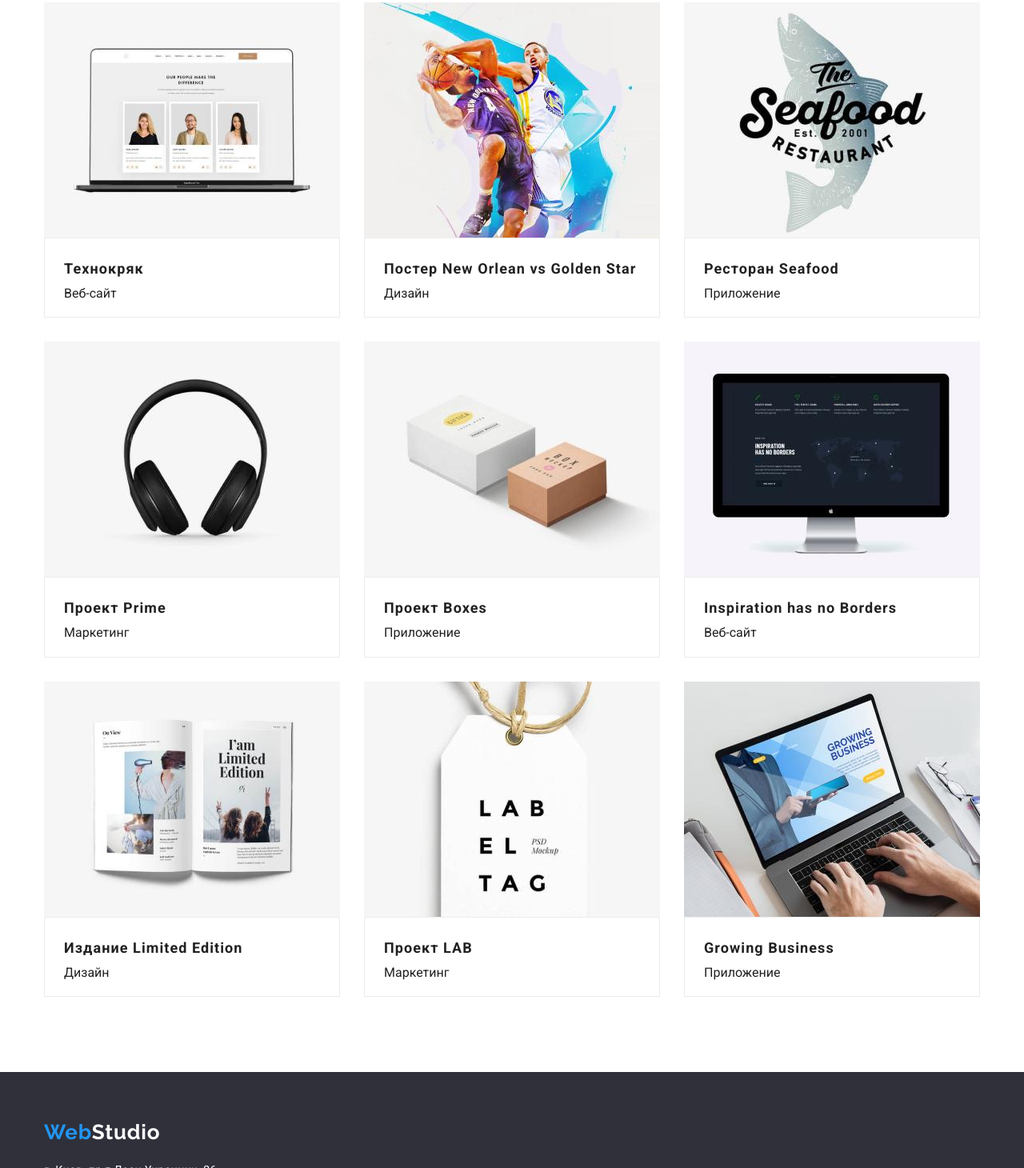
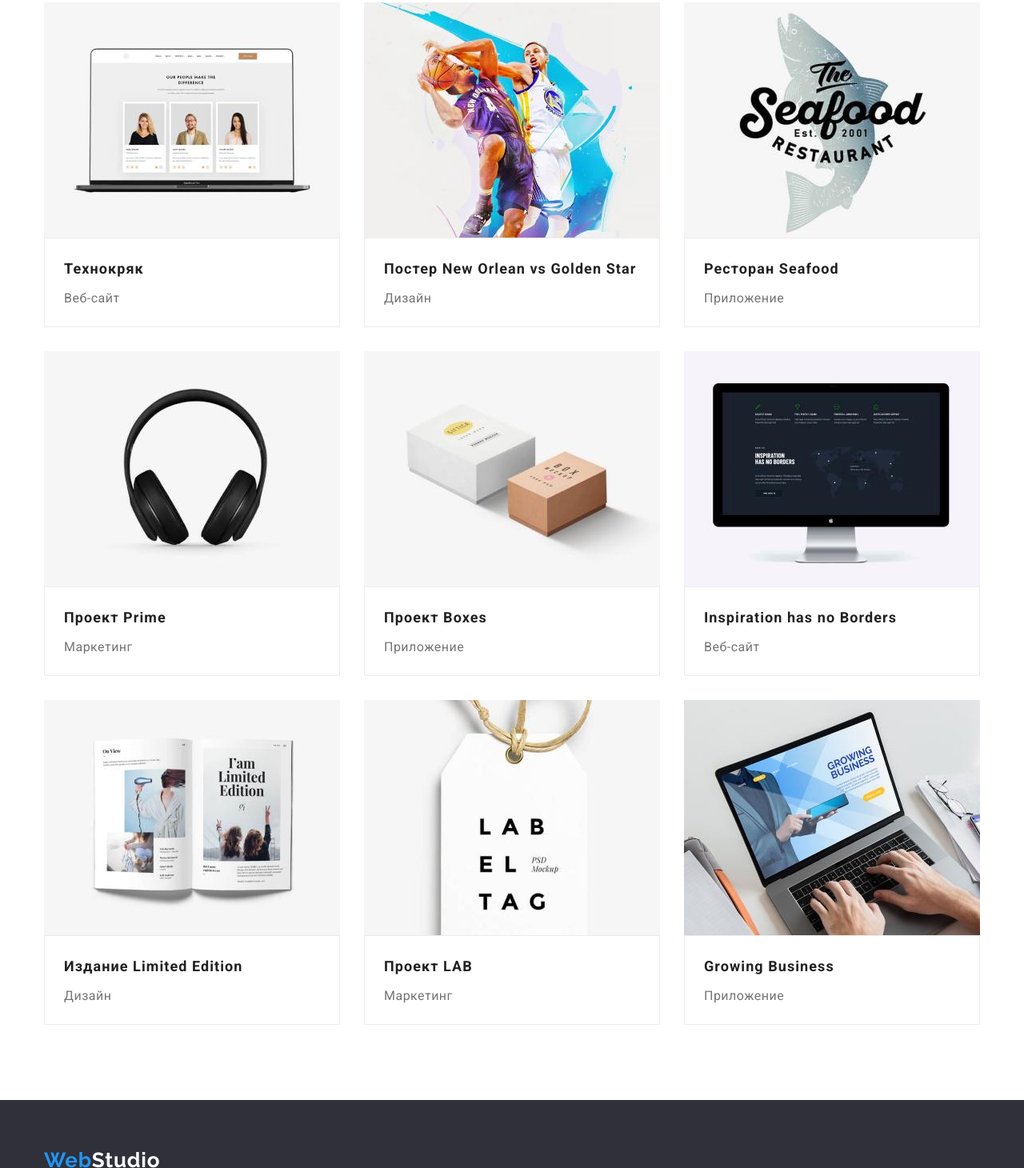
Before and after one commit to zhdv98/goit-markup-hw-08, a plain HTML site: page portfolio.html in a window 1280 px wide. Shown: the part 262-1722 px from the top of the page at 80% size. Drawn offline with nearby package versions, Linux system fonts and the light colour scheme.

Commit message:
fix styles and name classes

```diff
--- a/css/styles.css
+++ b/css/styles.css
@@ -263,6 +263,7 @@ a {
 
 /* --------------about-us-------------- */
 .about-us {
+  padding-top: 94px;
   padding-bottom: 94px;
 }
 .about-list {
@@ -270,6 +271,9 @@ a {
 }
 .about-item:not(:last-child) {
   margin-right: 30px;
+}
+.portfolio-text {
+  margin-bottom: 50px;
 }
 .about-title {
   font-weight: 500;
@@ -376,6 +380,10 @@ a {
 
   color: var(--primary-text-color);
 }
+.about-us-desc {
+  padding-top: 30px;
+  padding-bottom: 30px;
+}
 
 .examples-list {
   display: flex;
--- a/portfolio.html
+++ b/portfolio.html
@@ -55,7 +55,7 @@
         alt="Технокряк" width="370" height="294">
         <div class="portfolio-desc">
             <h3 class="name-img">Технокряк</h3>
-            <p class="desription-img">Веб-сайт</p>
+            <p class="description-img">Веб-сайт</p>
         </div>
     </li>
     <li class="examples-sites-list">
@@ -63,7 +63,7 @@
         alt="Постер New Orlean vs Golden Star" width="370" height="294">
         <div class="portfolio-desc">
         <h3 class="name-img">Постер New Orlean vs Golden Star</h3>
-        <p class="desription-img">Дизайн</p>
+        <p class="description-img">Дизайн</p>
         </div>
     </li>
     <li class="examples-sites-list">
@@ -71,7 +71,7 @@
         alt="Ресторан Seafood" width="370" height="294">
         <div class="portfolio-desc">
         <h3 class="name-img">Ресторан <span lang="en">Seafood</span></h3>
-        <p class="desription-img">Приложение</p>
+        <p class="description-img">Приложение</p>
         </div>
     </li>
     <li class="examples-sites-list">
@@ -79,7 +79,7 @@
         alt="Проект Prime" width="370" height="294">
         <div class="portfolio-desc">
         <h3 class="name-img">Проект <span lang="en">Prime</span></h3>
-        <p class="desription-img">Маркетинг</p>
+        <p class="description-img">Маркетинг</p>
         </div>
     </li>
     <li class="examples-sites-list">
@@ -87,7 +87,7 @@
         alt="Проект Boxes" width="370" height="294">
         <div class="portfolio-desc">
         <h3 class="name-img">Проект <span lang="en">Boxes</span></h3>
-        <p class="desription-img">Приложение</p>
+        <p class="description-img">Приложение</p>
         </div>
     </li>
     <li class="examples-sites-list">
@@ -95,7 +95,7 @@
         alt="Inspiration has no Borders" width="370" height="294">
         <div class="portfolio-desc">
         <h3 class="name-img" lang="en">Inspiration has no Borders</h3>
-        <p class="desription-img">Веб-сайт</p>
+        <p class="description-img">Веб-сайт</p>
         </div>
     </li>
     <li class="examples-sites-list">
@@ -103,7 +103,7 @@
         alt="Издание Limited Edition" width="370" height="294">
         <div class="portfolio-desc">
         <h3 class="name-img">Издание <span lang="en">Limited Edition</span></h3>
-        <p class="desription-img">Дизайн</p>
+        <p class="description-img">Дизайн</p>
         </div>
     </li>
     <li class="examples-sites-list">
@@ -111,7 +111,7 @@
         alt="Проект LAB" width="370" height="294">
         <div class="portfolio-desc">
         <h3 class="name-img">Проект LAB</h3>
-        <p class="desription-img">Маркетинг</p>
+        <p class="description-img">Маркетинг</p>
         </div>
     </li>
     <li class="examples-sites-list">
@@ -119,7 +119,7 @@
         alt="Growing Business" width="370" height="294">
         <div class="portfolio-desc">
         <h3 class="name-img" lang="en">Growing Business</h3>
-        <p class="desription-img">Приложение</p>
+        <p class="description-img">Приложение</p>
         </div>
     </li>
 </ul>
```
Also changed, not shown: index.html (+9 -1 lines).
